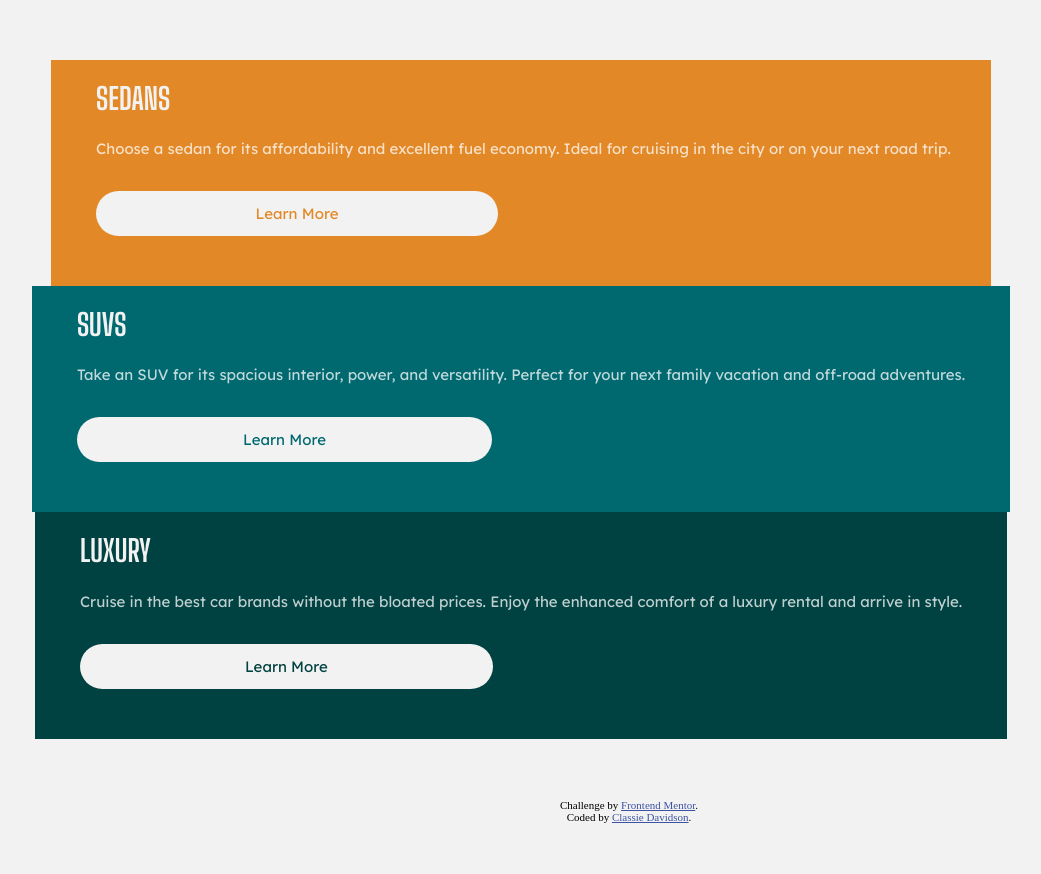
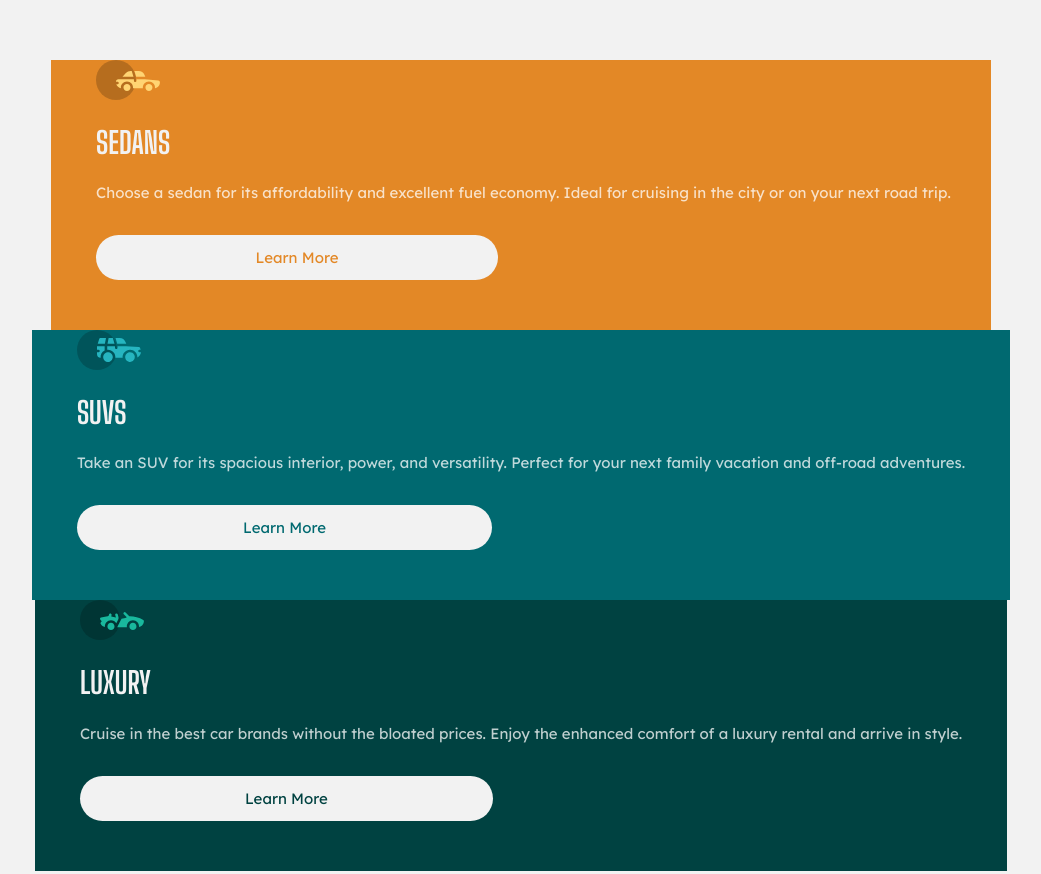
Before and after one commit to Classied/3-column-preview-card, a plain HTML site: page index.html in a window 1280 px wide. Shown: the top 874 px of the page, without its empty margins (11-1052 px from the left). Before the commit the page ends 823 px from the top, so only its background shows below. Drawn offline with Linux system fonts and the light colour scheme.

Commit message:
Added clip art images to index.html

```diff
--- a/css/main.css
+++ b/css/main.css
@@ -67,8 +67,6 @@ p {
 
 }
 
-
-
 .sedan-wrapper .button p {
     color: hsl(31, 77%, 52%);
 }
--- a/index.html
+++ b/index.html
@@ -30,7 +30,7 @@
 <body>
   <main class="card-container">
     <div class="sedan-wrapper">
-
+      <img src="images/icon-sedans.svg" alt="tiny sedan">
       <h1>Sedans</h1>
       <p>
         Choose a sedan for its affordability and excellent fuel economy. Ideal for cruising in the city
@@ -43,6 +43,7 @@
     </div>
 
     <div class="suv-wrapper">
+      <img src="images/icon-suvs.svg" alt="tiny suv">
       <h1>SUVs</h1>
       <p>
         Take an SUV for its spacious interior, power, and versatility. Perfect for your next family vacation
@@ -55,6 +56,7 @@
     </div>
 
     <div class="luxury-wrapper">
+      <img src="images/icon-luxury.svg" alt="tiny luxury car">
       <h1>Luxury</h1>
       <p>
         Cruise in the best car brands without the bloated prices. Enjoy the enhanced comfort of a luxury
```
